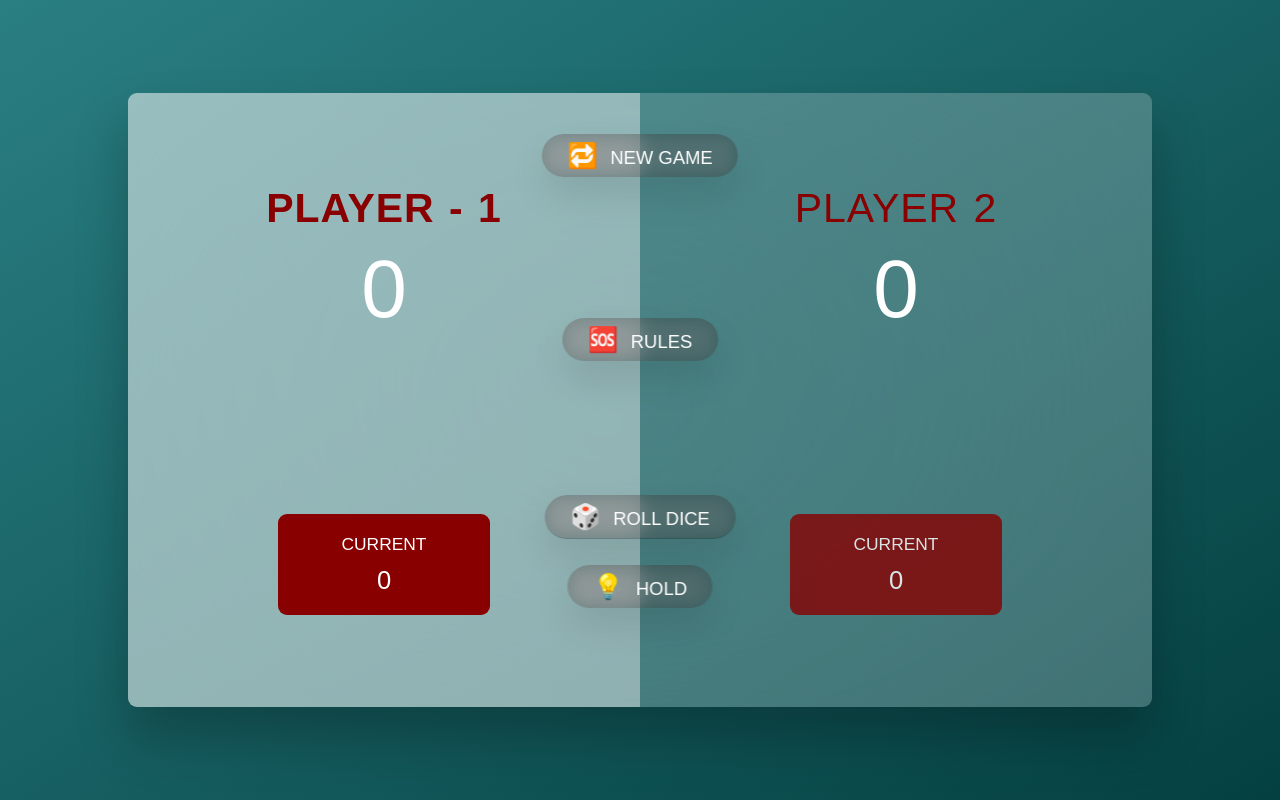
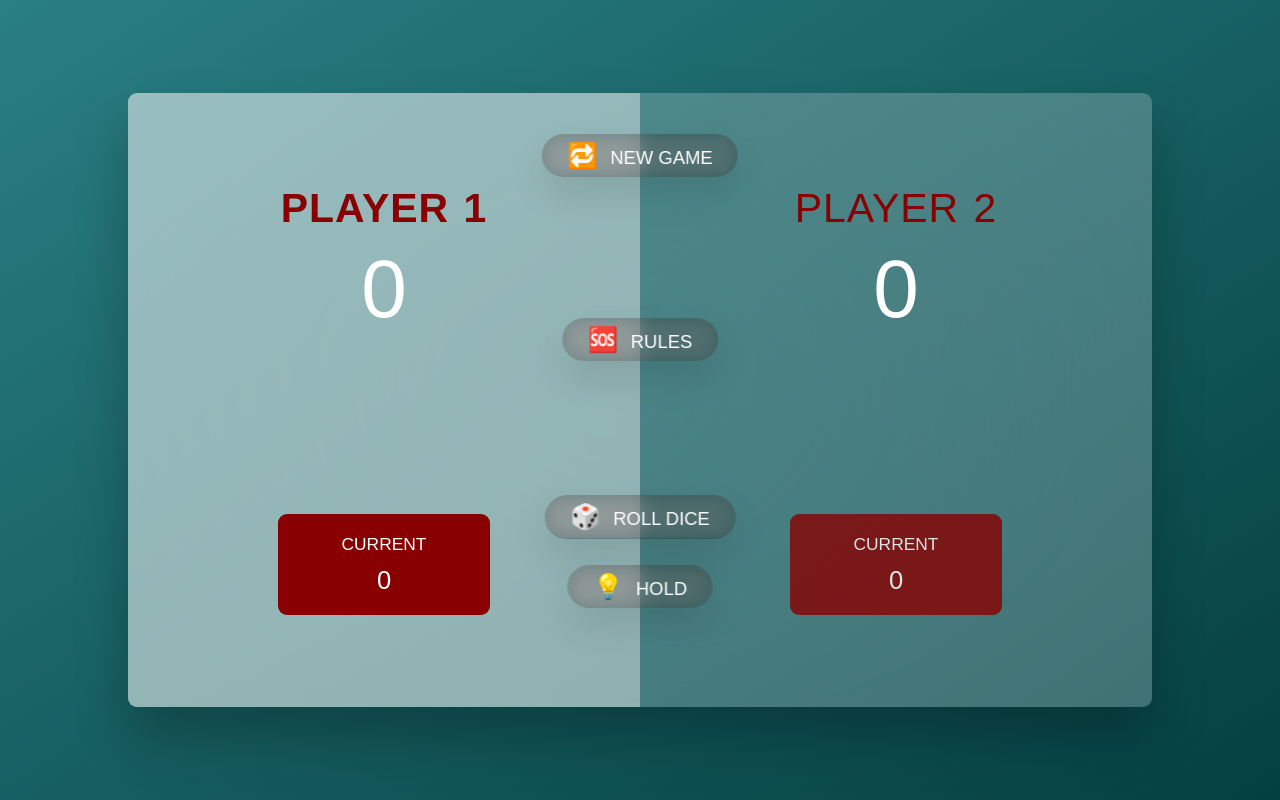
Before and after one commit to ggg-cloud/guga-K, a plain HTML site: page Dice game/index.html in a window 1280 px wide. Drawn offline with Linux system fonts and the light colour scheme.

Commit message:
Update index.html

```diff
--- a/Dice game/index.html
+++ b/Dice game/index.html
@@ -11,7 +11,7 @@
 <body>
     <main>
         <section class="player player--0 player--active">
-            <h2 class="name" id="name--0">Player - 1</h2>
+            <h2 class="name" id="name--0">Player 1</h2>
             <p class="score" id="score--0">43</p>
             <div class="current">
                 <p class="current-label">Current</p>
```
